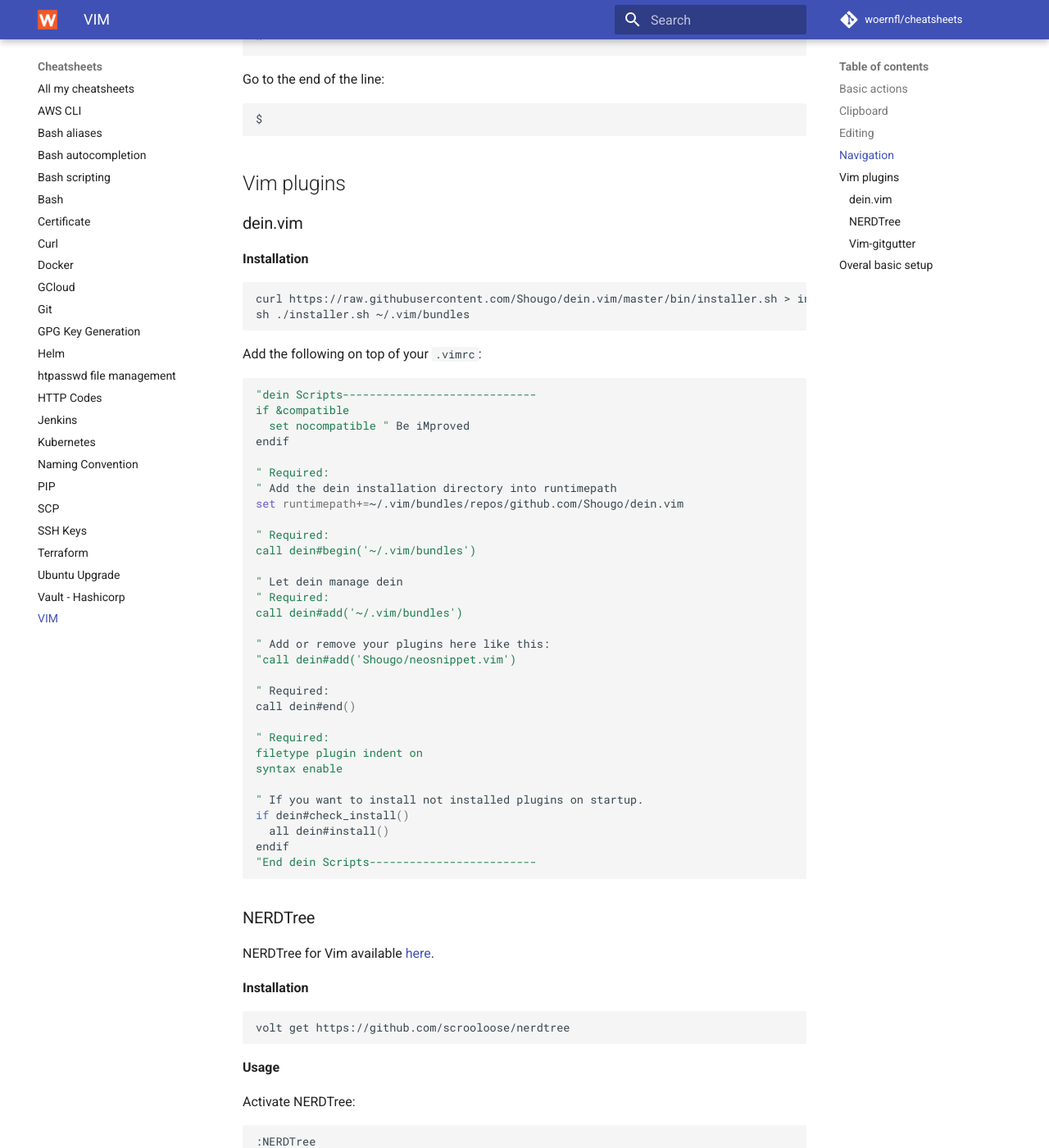
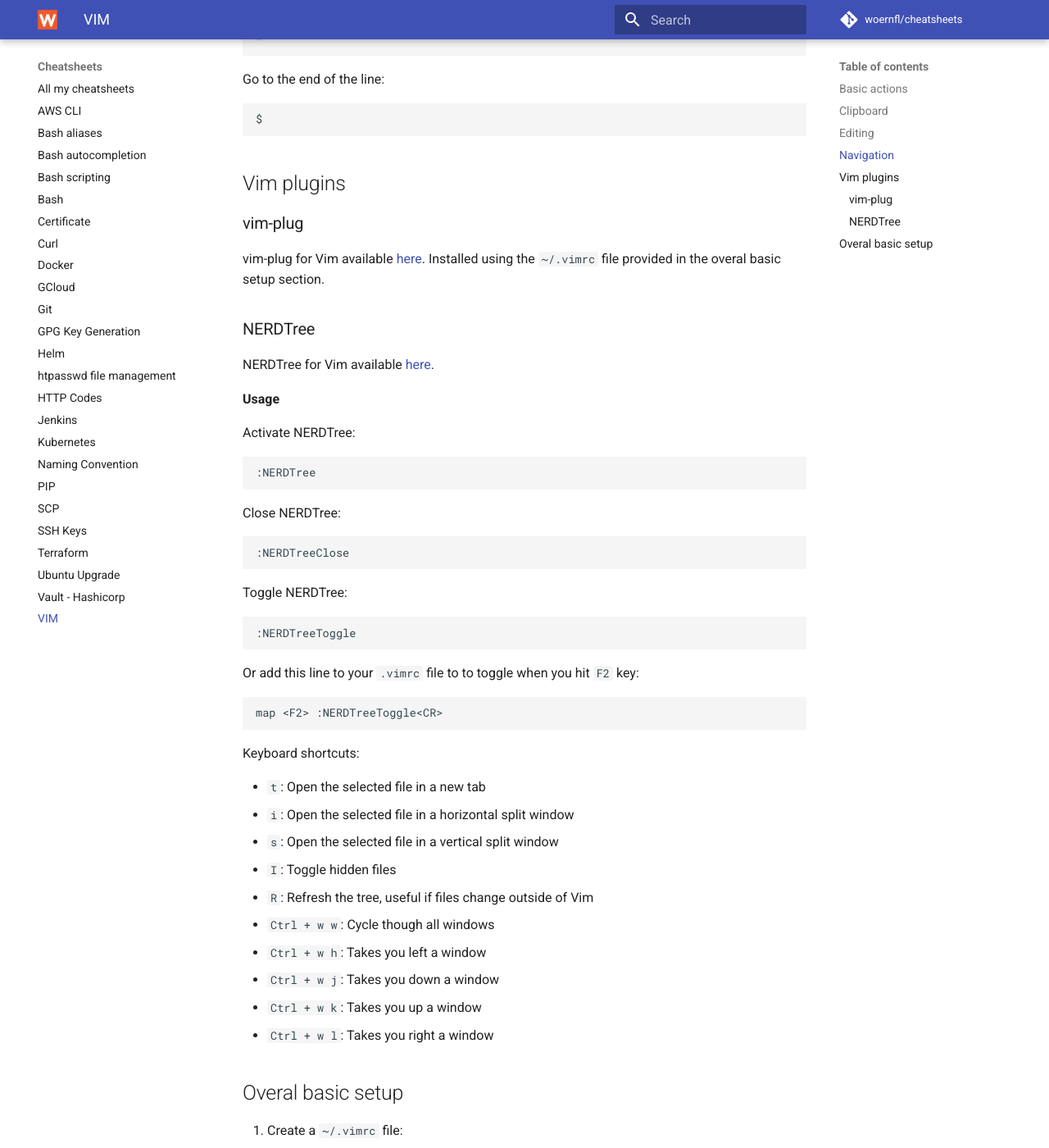
Before and after one commit to woernfl/cheatsheets, an MkDocs documentation site: the page built from docs/vim.md, in a window 1280 px wide and 1400 px high, scrolled down 2684 px. Shown: the whole window at 82% size. Built offline with MkDocs 1.6.1 and Material for MkDocs 9.7.7, drawn with Linux system fonts in a browser that asks for light colours; comment, search, counter and statistics services are not loaded; some of the changed text lies outside the part shown.

Commit message:
Update vim.md

````diff
--- a/docs/vim.md
+++ b/docs/vim.md
@@ -156,60 +156,13 @@
 
 ## Vim plugins
 
-### dein.vim
+### vim-plug
 
-**Installation**
-
-```bash
-curl https://raw.githubusercontent.com/Shougo/dein.vim/master/bin/installer.sh > installer.sh
-sh ./installer.sh ~/.vim/bundles
-```
-
-Add the following on top of your `.vimrc`:
-
-```bash
-"dein Scripts-----------------------------
-if &compatible
-  set nocompatible " Be iMproved
-endif
-
-" Required:
-" Add the dein installation directory into runtimepath
-set runtimepath+=~/.vim/bundles/repos/github.com/Shougo/dein.vim
-
-" Required:
-call dein#begin('~/.vim/bundles')
-
-" Let dein manage dein
-" Required:
-call dein#add('~/.vim/bundles')
-
-" Add or remove your plugins here like this:
-"call dein#add('Shougo/neosnippet.vim')
-
-" Required:
-call dein#end()
-
-" Required:
-filetype plugin indent on
-syntax enable
-
-" If you want to install not installed plugins on startup.
-if dein#check_install()
-  all dein#install()
-endif
-"End dein Scripts-------------------------
-```
+vim-plug for Vim available [here](https://github.com/junegunn/vim-plug). Installed using the `~/.vimrc` file provided in the overal basic setup section.
 
 ### NERDTree
 
 NERDTree for Vim available [here](https://github.com/scrooloose/nerdtree).
-
-**Installation**
-
-```bash
-volt get https://github.com/scrooloose/nerdtree
-```
 
 **Usage**
 
@@ -250,48 +203,41 @@
 - `Ctrl + w k`: Takes you up a window
 - `Ctrl + w l`: Takes you right a window
 
-### Vim-gitgutter
+## Overal basic setup
 
-A Vim plugin which shows a git diff in the gutter and stages/undoes hunks and partial hunks available [here](https://github.com/airblade/vim-gitgutter).
-
-**Installation**
+1. Create a `~/.vimrc` file:
 
 ```bash
-volt get https://github.com/airblade/vim-gitgutter
-```
+" Install vim-plug if not found
+if empty(glob('~/.vim/autoload/plug.vim'))
+  silent !curl -fLo ~/.vim/autoload/plug.vim --create-dirs
+    \ https://raw.githubusercontent.com/junegunn/vim-plug/master/plug.vim
+endif
 
-**Usage**
+" Run PlugInstall if there are missing plugins
+autocmd VimEnter * if len(filter(values(g:plugs),'!isdirectory(v:val.dir)'))
+  \| PlugInstall --sync | source $MYVIMRC
+\| endif
 
-Enable the plugin globally, add the following to `.vimrc`:
+call plug#begin()
+" The default plugin directory will be as follows:
+"   - Vim (Linux/macOS): '~/.vim/plugged'
 
-```bash
-let g:gitgutter_enabled = 1
-```
+" Make sure you use single quotes
 
-## Overal basic setup
+Plug 'junegunn/vim-plug'
+Plug 'https://github.com/frazrepo/vim-rainbow'
+Plug 'https://github.com/scrooloose/nerdtree'
 
-1. Install `volt`:
+" Initialize plugin system
+call plug#end()
 
-    See instructions [here](#volt)
-
-2. Install the `vim` pluggins:
-
-```bash
-volt get https://github.com/frazrepo/vim-rainbow
-volt get https://github.com/scrooloose/nerdtree
-volt get https://github.com/airblade/vim-gitgutter
-```
-
-3. Create a `~/.vimrc` file:
-
-```bash
 set number
 syntax enable
 colorscheme delek
 
 let g:rainbow_active = 1
-
-let g:gitgutter_enabled = 1
+map <F4> :RainbowToggle<CR>
 
 map <F2> :NERDTreeToggle<CR>
 ```
````
